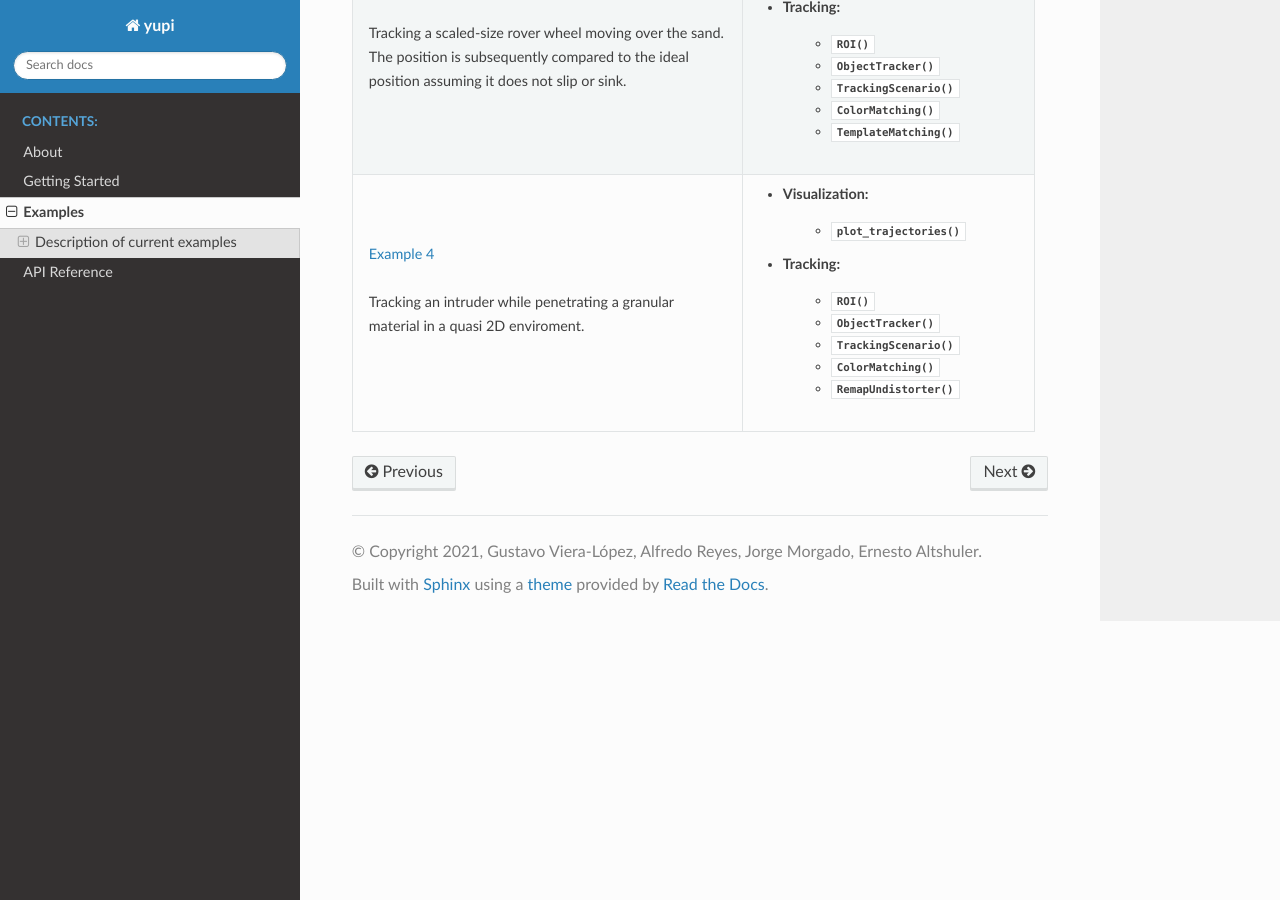
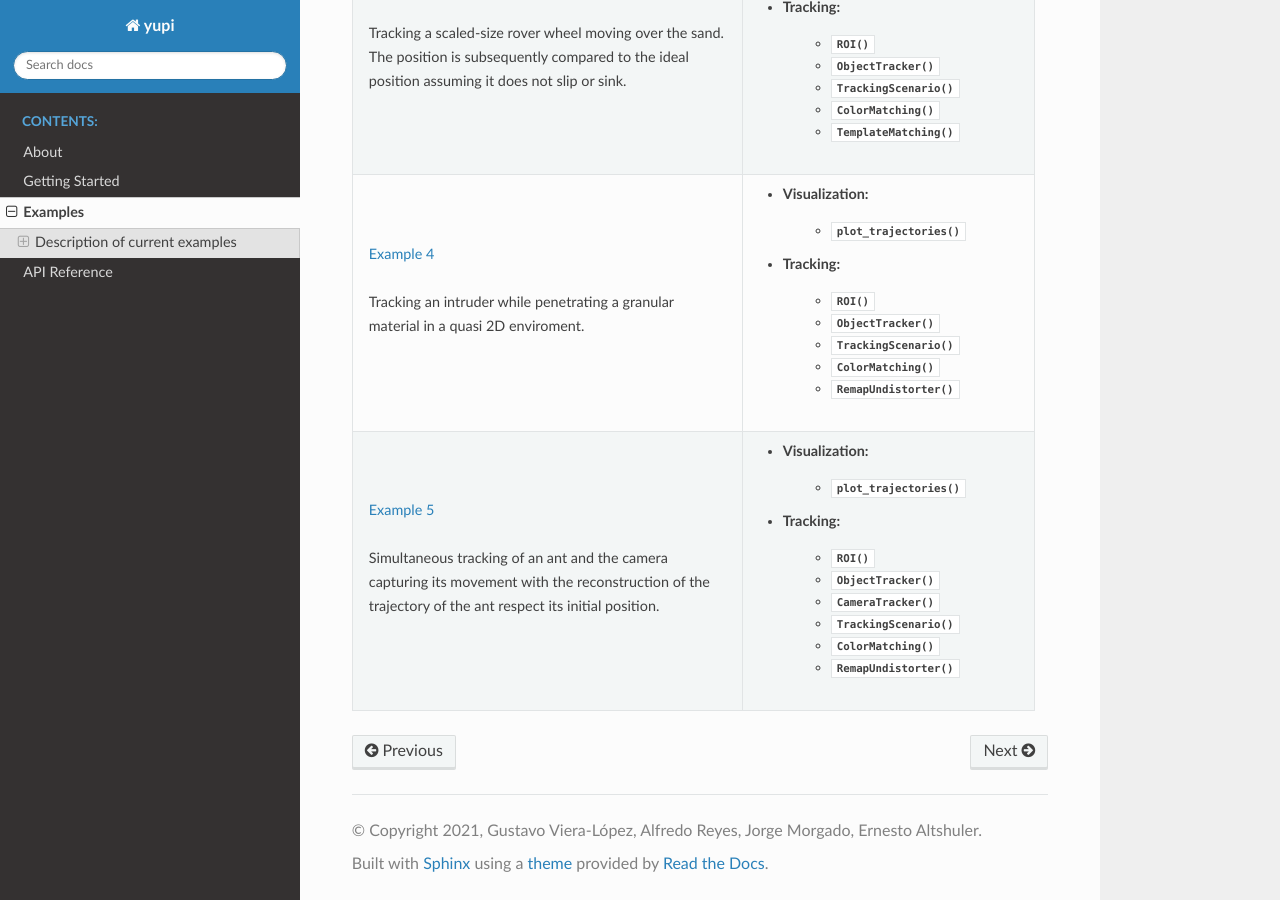
Before and after one commit to yupidevs/yupi, a Sphinx documentation site: the page built from docs/source/examples/examples.rst, in a window 1280 px wide and 900 px high, scrolled down 1354 px. Built offline with Sphinx 7.4.7 and the Read the Docs theme 2.0.0, drawn with Linux system fonts in a browser that asks for light colours.

Commit message:
Add example 5 to docs

```diff
--- a/docs/source/examples/examples.rst
+++ b/docs/source/examples/examples.rst
@@ -84,7 +84,20 @@ In this table you can easily find the examples that better suits you.
           * :py:func:`~tracking.trackers.TrackingScenario`
           * :py:func:`~tracking.algorithms.ColorMatching`
           * :py:func:`~tracking.algorithms.RemapUndistorter`
-
+   * - | :doc:`Example 5<example5>`
+       |
+       | Simultaneous tracking of an ant and the camera
+       | capturing its movement with the reconstruction of the
+       | trajectory of the ant respect its initial position.
+     - * Visualization:
+          * :py:func:`~visualization.plot_trajectories`
+       * Tracking:
+          * :py:func:`~tracking.trackers.ROI`
+          * :py:func:`~tracking.trackers.ObjectTracker`
+          * :py:func:`~tracking.trackers.CameraTracker`
+          * :py:func:`~tracking.trackers.TrackingScenario`
+          * :py:func:`~tracking.algorithms.ColorMatching`
+          * :py:func:`~tracking.algorithms.RemapUndistorter`
 
 .. toctree::
    :maxdepth: 2
```
Also changed, not shown: other parts of docs/source/examples/examples.rst (+1 -0 lines), docs/source/examples/example5.rst (added, +93 -0 lines), docs/source/images/example5.png (added).
